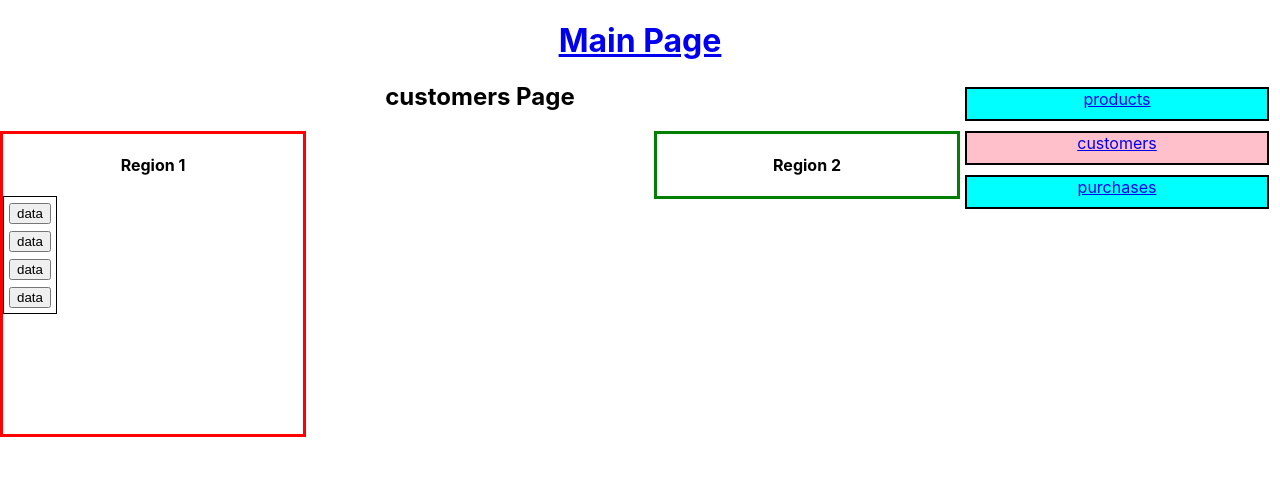
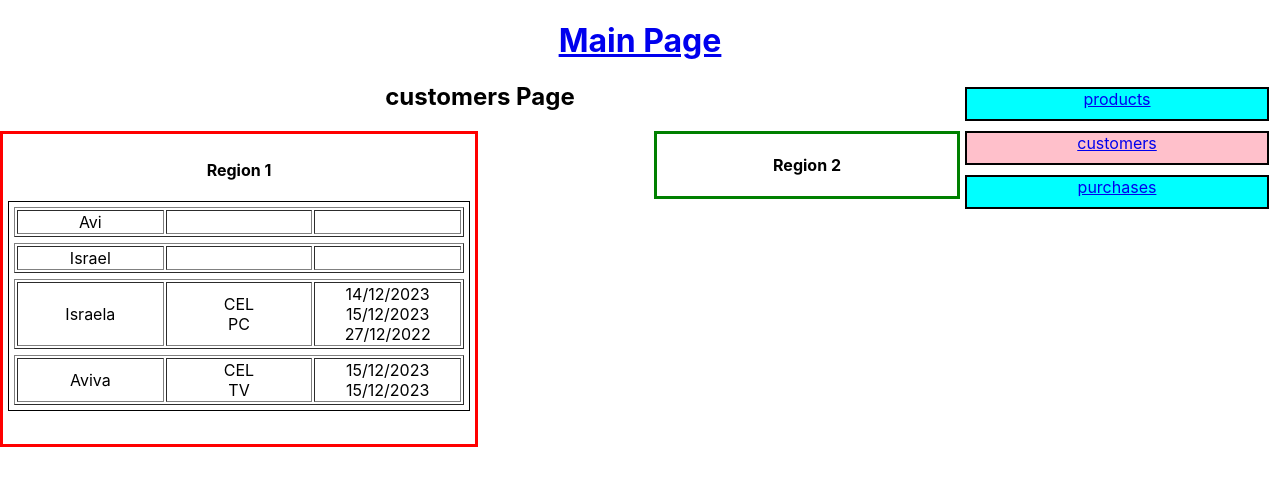
Before and after one commit to MYHINDA/ReactFinalProject, a React (Create React App) app: page /customers in a window 1280 px wide. Shown: the top 486 px of the page. Built offline with nearby package versions, Linux system fonts and the light colour scheme.

Commit message:
create table

```diff
--- a/src/appReducer.js
+++ b/src/appReducer.js
@@ -16,13 +16,14 @@ const initalValue = {
         { id: uuidv4(), customerId: 1234, productId: 5678, date: "14/12/2023" },
         { id: uuidv4(), customerId: 1234, productId: 5678, date: "15/12/2023" },
         { id: uuidv4(), customerId: 4321, productId: 5678, date: "15/12/2023" },
-        { id: uuidv4(), customerId: 4321, productId: 1111, date: "15/12/2023" }
+        { id: uuidv4(), customerId: 4321, productId: 1111, date: "15/12/2023" },
+        { id: uuidv4(), customerId: 1234, productId: 2222, date: "27/12/2022" }
     ]
 }
 
 function AppReducer(state = initalValue, action) {
 
-    debugger;
+    // debugger;
     switch (action.type) {
         case "ADD_PRODUCT":
             return { ...state, products:[...state.products,action.payload] };
--- a/src/customer.js
+++ b/src/customer.js
@@ -1,47 +1,55 @@
-import { useState } from "react";
+import { useEffect, useState } from "react";
 import { useSelector } from "react-redux";
 
 function CustomerComp(props) {
 
     const store = useSelector(state => state)
-    const [rows, setRows] = useState([{ name: "", dates: [] }])
 
-    const data = () => {
-        debugger;
+    const [rows, setRows] = useState([])
+
+    useEffect(() => {
+        // debugger;
         let row = { name: "", dates: [] }
-        let prodDates = []
-        // מערך של ההזמנות ליוזר מסוים
+        let data = []
+
         let purchases = store.purchases.filter(x => x.customerId === parseInt(props.props.id))
-        // מערך של מוצרים לפי מערך ההזמנות ליוזר מסוים
-        let products = purchases.map(y => store.products.filter(x => y.productId === x.id)).flat()
-        prodDates = Array.from(new Set(products.map(item => purchases.filter(x => x.productId === item.id )).flat())).map(d => d.date)
+
+        let products = Array.from(new Set(purchases.map(y => store.products.filter(x => y.productId === x.id)).flat()))
 
         // products = Array.from(new Set(products)).map(item =>
         //     prodDates = purchases.filter(x => +item.id === +x.productId).date)
-
-
-        row = {
-            name: products[0].name,
-            dates: [prodDates]
+        for (let i = 0; i < products.length; i++) {
+            let dates = purchases.filter(x => x.productId === products[i].id).flat().map(d => d.date)
+            row = {
+                name: products[i].name,
+                date: dates
+            }
+            data.push(row)
         }
-        setRows({...rows,row})
-    }
-
-
+        setRows(...rows, data)
+    }, [])
 
 
     return <div>
 
 
-        {/* <table style={{ border: "1px solid black" }}>
-            <tr>
-                <td >{props.props.firstName}</td>
-                <td>{props.props.}</td>
+        <table border= "1" style={{  width:"450px"}}>
+            <tr style={{ height: "1px", width: "450px" }} >
+                <td style={{ height: "1px", width: "33%" }}>{props.props.firstName}</td>
+                <td style={{ height: "1px", width: "33%" }}>{
+                    rows.map(x => {
+                        return <div>{x.name }</div>
+                    })
+                }</td>
+                <td style={{ height: "1px", width: "33%" }}>{
+                    rows.map(item => {
+                        return item.date.map(x => {
+                            return <div>{x}</div>
+                        })
+                    })
+                }</td>
             </tr>
-        </table> */}
-        <input type={"button"} value="data" onClick={data}/>
-
-
+        </table>
     </div>
 }
 
--- a/src/customers.js
+++ b/src/customers.js
@@ -9,7 +9,7 @@ function CustomersPage() {
 
     return <div>
         <h2>customers Page</h2>
-        <div style={{ border: "3px solid red", float: "left", height: "300px", width: "300px" }}>
+        <div style={{ border: "3px solid red", float: "left", height: "300px", padding:"5px" }}>
             <h4>Region 1</h4>
             <table style={{border:"1px solid black"}}>
                 {
```
